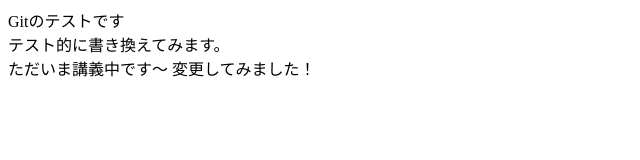
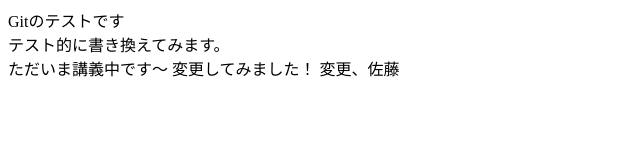
Before and after one commit to woodchemsato/gittest3, a plain HTML site: page index.html in a window 1280 px wide. Shown: the whole page, without its empty margins (0-640 px from the left). Drawn offline with Linux system fonts and the light colour scheme.

Commit message:
変更佐藤

```diff
--- a/index.html
+++ b/index.html
@@ -11,5 +11,6 @@
     テスト的に書き換えてみます。<br>
     ただいま講義中です〜
     変更してみました！
+    変更、佐藤
 </body>
 </html>
```
